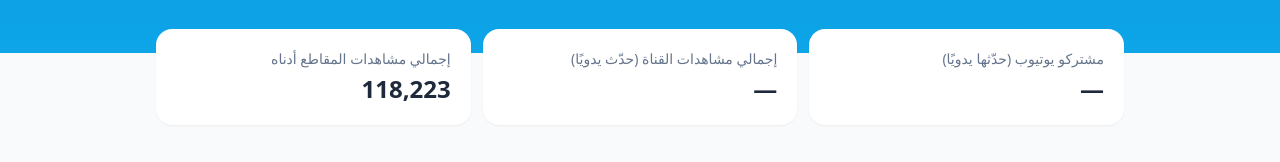
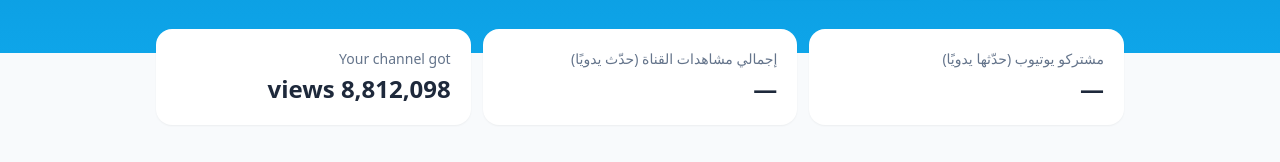
Before and after one commit to jemaislah/slah, a plain HTML site: page index.html in a window 1280 px wide. Shown: the part 359-521 px from the top of the page. Drawn offline with nearby package versions, Linux system fonts and the light colour scheme.

Commit message:
Update index.html

```diff
--- a/index.html
+++ b/index.html
@@ -71,8 +71,8 @@
         <p id="yt-total-views" class="text-2xl font-extrabold mt-1">—</p>
       </div>
       <div class="bg-white rounded-2xl p-5 shadow-sm">
-        <p class="text-sm text-slate-500">إجمالي مشاهدات المقاطع أدناه</p>
-        <p id="page-videos-views" class="text-2xl font-extrabold mt-1">118,223</p>
+        <p class="text-sm text-slate-500">Your channel got</p>
+        <p id="page-videos-views" class="text-2xl font-extrabold mt-1">8,812,098 views</p>
       </div>
     </div>
   </section>
@@ -128,7 +128,6 @@
   <footer class="border-t bg-white">
     <div class="mx-auto container-narrow px-4 py-8 text-sm text-slate-500 flex flex-col sm:flex-row gap-2 sm:items-center sm:justify-between">
       <p>© <span id="year"></span> صلاح الجميعي. جميع الحقوق محفوظة.</p>
-      <p class="text-slate-400">تم الإنشاء بواجهة بسيطة وسريعة الاستجابة.</p>
     </div>
   </footer>
 
```
